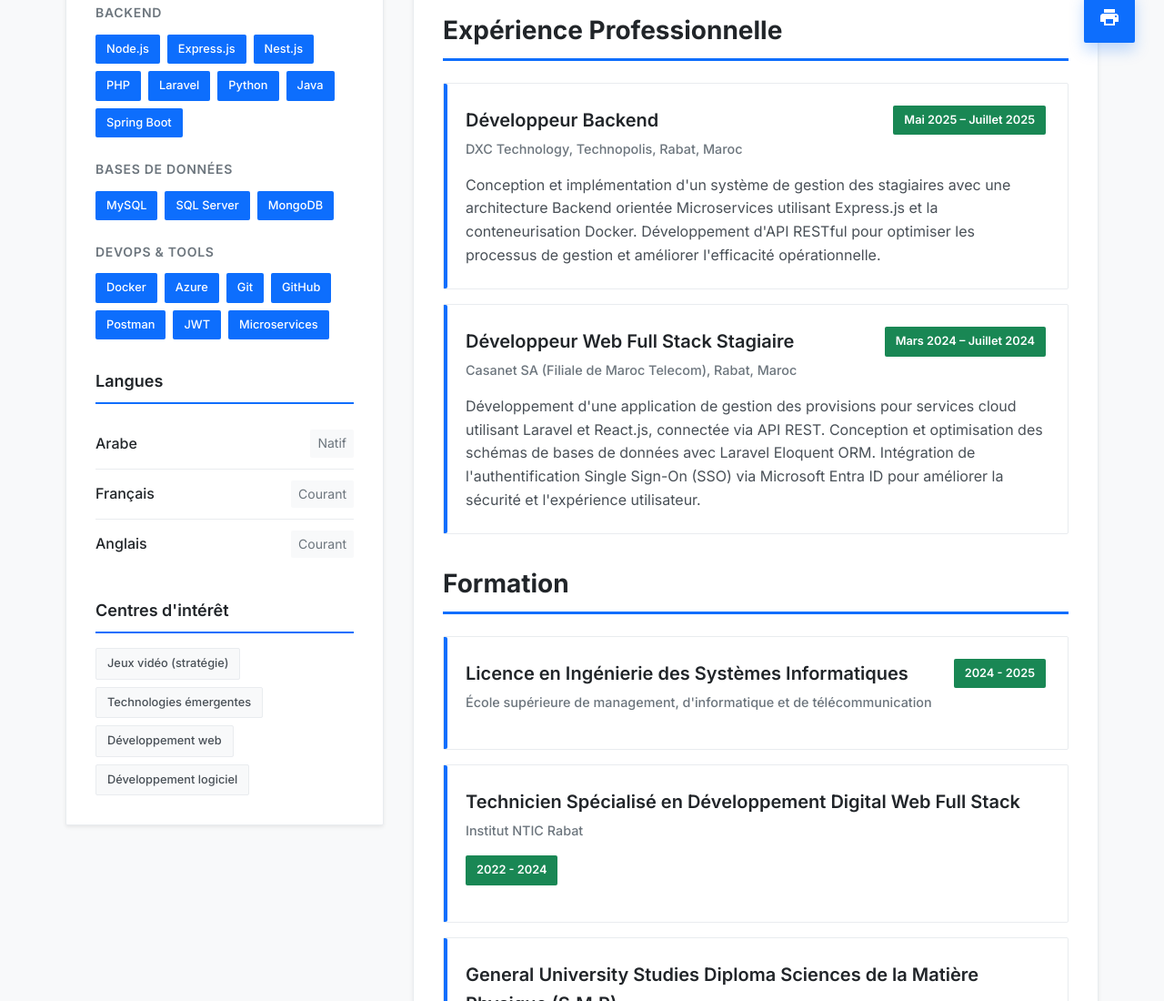
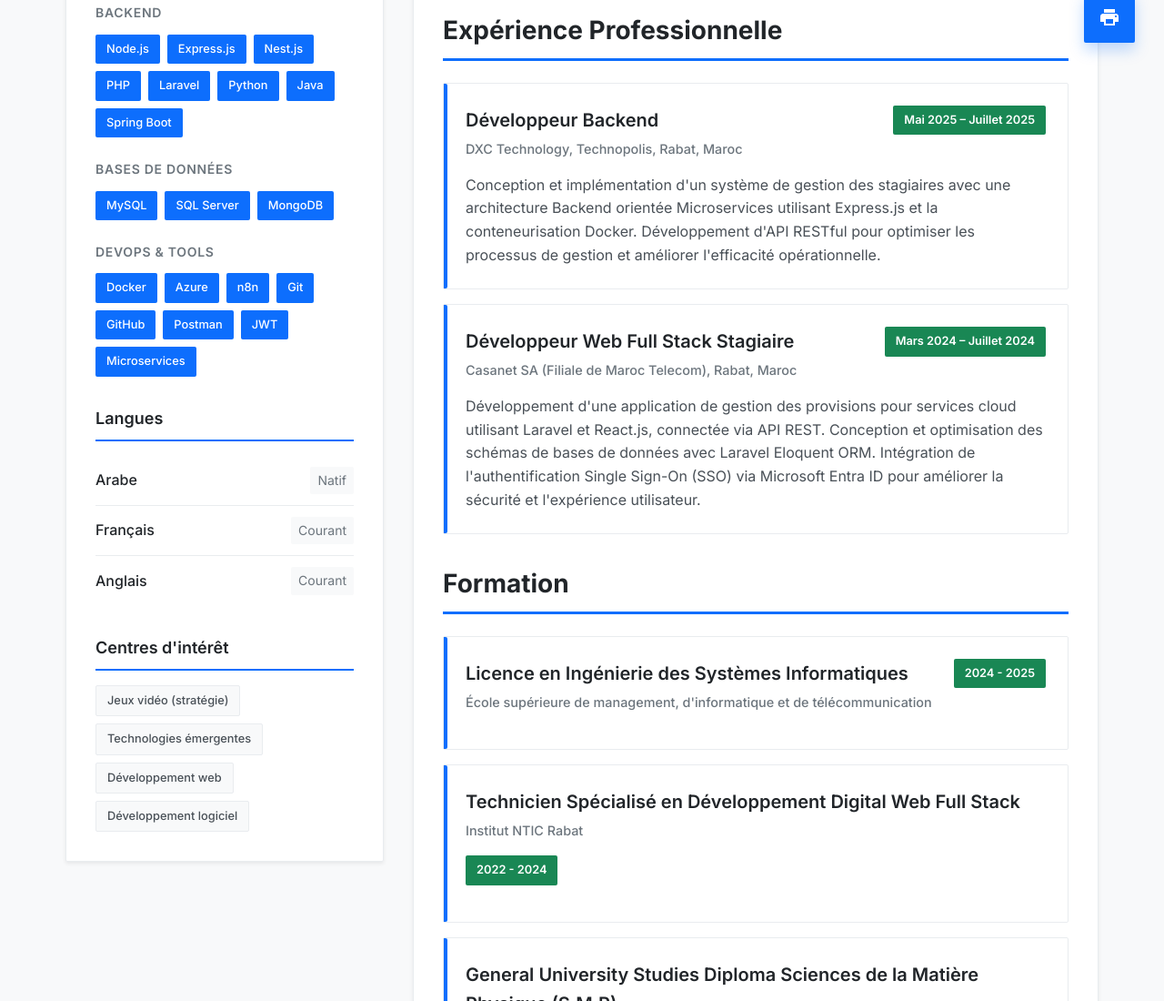
Before and after one commit to EAP44/Resume, a plain HTML site: page index.html in a window 1280 px wide. Shown: the part 721-1821 px from the top of the page at 91% size. Drawn offline with Linux system fonts and the light colour scheme.

Commit message:
Update index.html

```diff
--- a/index.html
+++ b/index.html
@@ -638,6 +638,7 @@
                         <div class="skills-list">
                             <span class="skill-tag">Docker</span>
                             <span class="skill-tag">Azure</span>
+                            <span class="skill-tag">n8n</span>
                             <span class="skill-tag">Git</span>
                             <span class="skill-tag">GitHub</span>
                             <span class="skill-tag">Postman</span>
```
